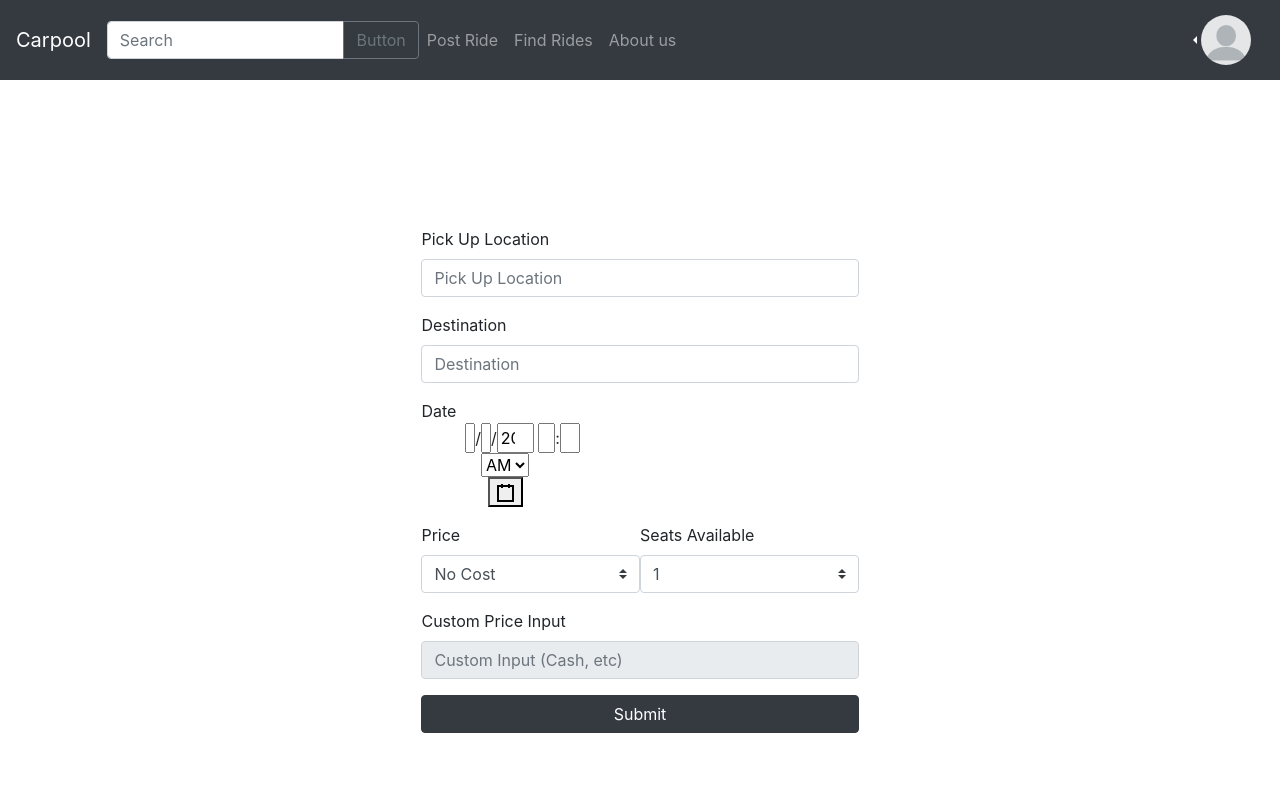
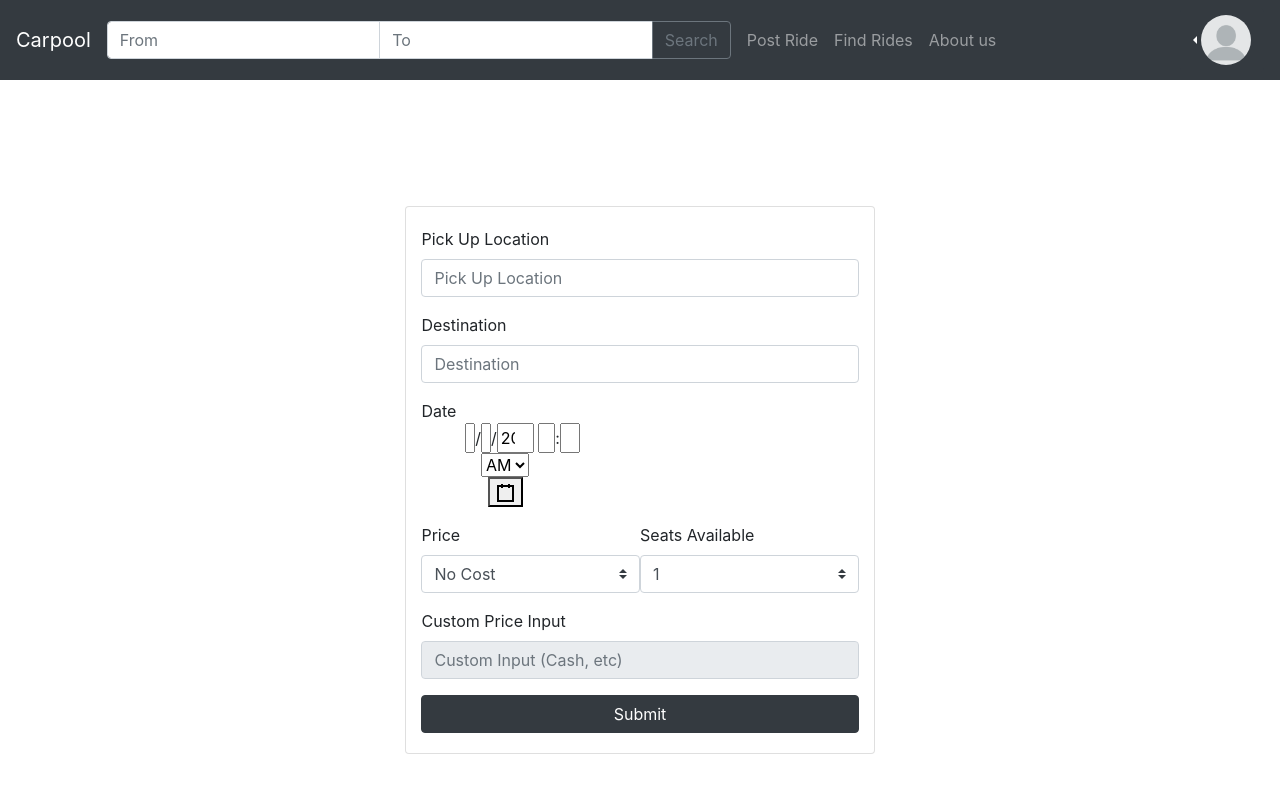
Before and after one commit to sorkinl/Carpool3.0, a React (Create React App) app in the folder frontend/: page /createtrip in a window 1280 px wide. Shown: the top 792 px of the page. Built offline with nearby package versions, Linux system fonts and the light colour scheme.

Commit message:
some style changes

```diff
--- a/frontend/src/components/CreateTrip/CreateTrip.jsx
+++ b/frontend/src/components/CreateTrip/CreateTrip.jsx
@@ -1,5 +1,12 @@
 import React, { useState } from "react";
-import { Form, Col, Button, DropdownButton, Dropdown } from "react-bootstrap";
+import {
+  Form,
+  Col,
+  Button,
+  DropdownButton,
+  Dropdown,
+  Card
+} from "react-bootstrap";
 import DateTimePicker from "react-datetime-picker";
 
 const CreateTrip = () => {
@@ -32,6 +39,8 @@ const CreateTrip = () => {
   };
   return (
     <div className="vh-100 d-flex align-items-center justify-content-center">
+      <Card>
+        <Card.Body>
           <Form>
             <Form.Row>
               <Form.Group style={{ width: "100%" }}>
@@ -110,6 +119,8 @@ const CreateTrip = () => {
               </Button>
             </Form.Row>
           </Form>
+        </Card.Body>
+      </Card>
     </div>
   );
 };
--- a/frontend/src/components/CreateTrip/EditTrip.jsx
+++ b/frontend/src/components/CreateTrip/EditTrip.jsx
@@ -3,7 +3,7 @@ import {
   Form,
   Col,
   Button,
-  DropdownButton,
+  Card,
   Dropdown,
   Modal,
 } from "react-bootstrap";
@@ -32,6 +32,8 @@ const EditTrip = () => {
   };
   return (
     <div className="text-center vh-100 d-flex align-items-center justify-content-center">
+      <Card>
+        <Card.Body>
           <Form>
             <Form.Group controlId="formGridAddressPickUp">
               <Form.Label>Pickup Address</Form.Label>
@@ -109,6 +111,8 @@ const EditTrip = () => {
               </Form.Group>
             </Form.Row>
           </Form>
+        </Card.Body>
+      </Card>
     </div>
   );
 };
--- a/frontend/src/components/Navbar/Navbar.jsx
+++ b/frontend/src/components/Navbar/Navbar.jsx
@@ -10,6 +10,7 @@ import {
 import AccountIcon from "./AccountIcon";
 import { useLocation } from "react-router";
 import { Link } from 'react-router-dom';
+import SearchBar from "../Search/SearchBar";
 
 var loggedIn = true;
 const loggedInComponent = loggedIn ? (
@@ -37,12 +38,7 @@ const NavBar = () => {
     >
       <Navbar.Brand href="#home">Carpool</Navbar.Brand>
 
-      <InputGroup className="w-25">
-        <FormControl placeholder="Search" />
-        <InputGroup.Append>
-          <Button variant="outline-secondary">Button</Button>
-        </InputGroup.Append>
-      </InputGroup>
+      <SearchBar/>
 
       <Nav className="mr-auto">
         <Nav.Link href="/createtrip">Post Ride</Nav.Link>
--- /dev/null
+++ b/frontend/src/components/Search/SearchBar.jsx
@@ -0,0 +1,29 @@
+import React from "react";
+import {
+  FormControl,
+  Button,
+  InputGroup,
+} from "react-bootstrap";
+import { useLocation } from "react-router";
+import { Link } from 'react-router-dom';
+
+export default function SearchBar() {
+
+    const onSearchRides = () => {
+      //Search by lat, long, name
+      //query: "/dashborad?key=param"
+    }
+    return (
+      <InputGroup className="w-50 mr-2">
+        <FormControl placeholder="From" />
+        <FormControl placeholder="To" />
+        <InputGroup.Append>
+          <Button
+            variant="outline-secondary"
+            onClick={onSearchRides}>
+            Search
+            </Button>
+        </InputGroup.Append>
+      </InputGroup>
+  );
+};
```
Lines whose indentation alone changed are shown as unchanged.
